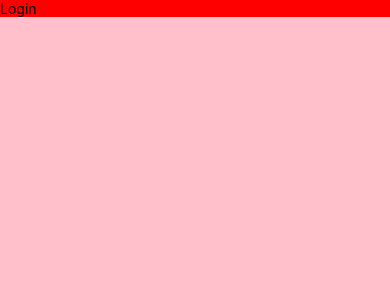
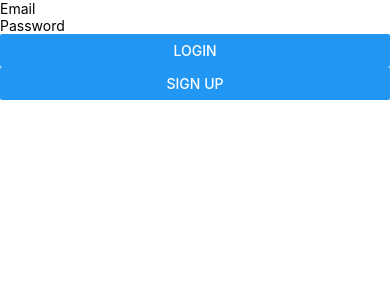
Before and after one commit to MichaelYang120/mobilechat, a React Native app: screen / in a window 390 px wide. Shown: the top 300 px of the page. Built offline with nearby package versions, Linux system fonts and the light colour scheme.

Commit message:
added Login and signup structure

```diff
--- a/App.tsx
+++ b/App.tsx
@@ -26,7 +26,7 @@ function App(): JSX.Element {
 
   const backgroundStyle = {
     // backgroundColor: isDarkMode ? Colors.darker : Colors.lighter,
-    backgroundColor: "pink",
+    // backgroundColor: "pink",
     height:"100%",
   };
 
@@ -38,7 +38,7 @@ function App(): JSX.Element {
         <View
           style={{
             // backgroundColor: isDarkMode ? Colors.black : Colors.white,
-            backgroundColor: "red",
+            // backgroundColor: "red",
             height:"100%",
           }}>
           <Login/>
--- a/Screen/Login.tsx
+++ b/Screen/Login.tsx
@@ -1,11 +1,36 @@
-import React from 'react'
-import { Text } from 'react-native'
+import React, { useState } from 'react'
+import { Text, TextInput, Button, Alert } from 'react-native'
 
 
 export default function Login () {
+	const [loginState, setLoginState] = useState([]);
+	const [email, setEmail] = useState([]);
+	const [password, setPassword] = useState([]);
+
+	const LoginPress = () => {
+		Alert.alert("clicked");
+	}
+
+	const SignupPress = () => {
+		Alert.alert("pressed")
+	}
+
 	return(
 		<>
-			<Text>Login</Text>
+			<TextInput
+				placeholder='Email'
+			/>
+			<TextInput
+				placeholder='Password'
+			/>
+			<Button
+				title='Login'
+				onPress={LoginPress}
+			/>
+			<Button
+				title='Sign Up'
+				onPress={SignupPress}
+			/>
 		</>
 	)
 }
```
